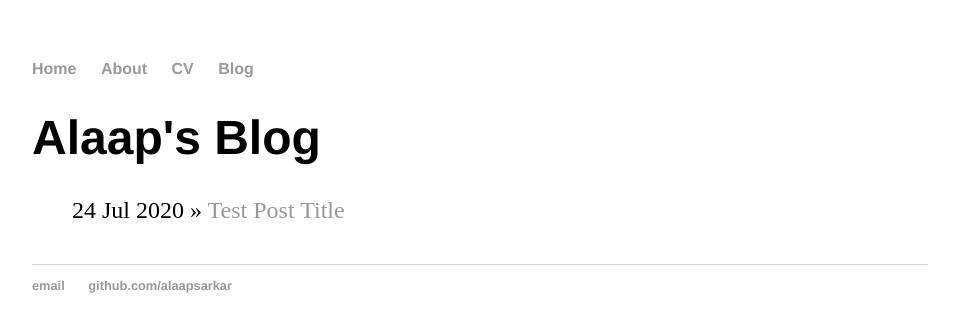
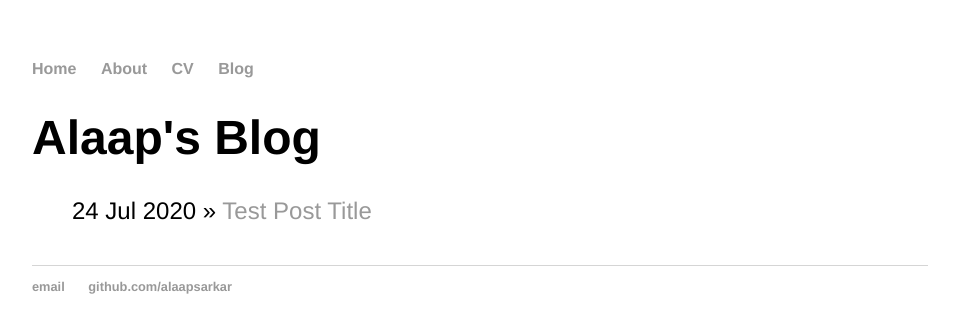
Before and after one commit to AlaapSarkar/AlaapSarkar.github.io, a Jekyll site: the page built from blog/index.html, in a window 1280 px wide. Shown: the top 333 px of the page, without its empty margins (160-1119 px from the left). Built offline with Jekyll 4.4.1, drawn with Linux system fonts in a browser that asks for light colours.

Commit message:
Update main.css

```diff
--- a/css/main.css
+++ b/css/main.css
@@ -43,6 +43,6 @@ ul.posts li {
     list-style: none;
 }
 
-ul.blog li {
+ul li {
     font-family:'Helvetica', 'Arial', 'Sans-Serif';
 }
```
